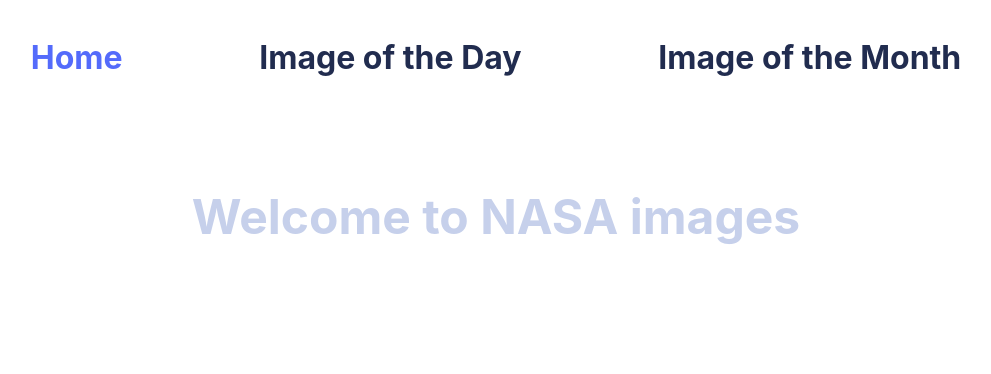
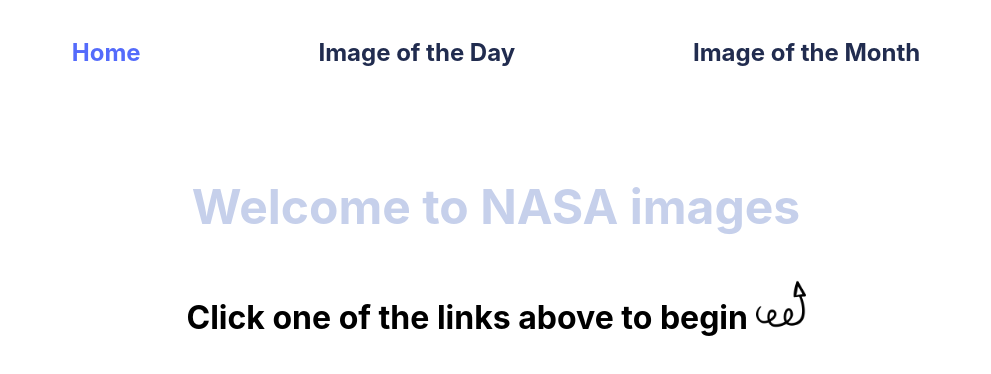
Before and after one commit to kaylalarson1990/NASA-Vue, a Vue app: page / in a window 1280 px wide. Shown: the top 374 px of the page, without its empty margins (144-1135 px from the left). Built offline with nearby package versions, Linux system fonts and the light colour scheme; no server answers.

Commit message:
Fix up styling on routing pages

```diff
--- a/src/App.vue
+++ b/src/App.vue
@@ -54,7 +54,7 @@
   justify-content: space-evenly;
   a {
     font-weight: bold;
-    font-size: 32px;
+    font-size: 24px;
     color: $dark-blue;
     &.router-link-exact-active {
       color: $middle-blue;
--- a/src/Home.vue
+++ b/src/Home.vue
@@ -1,6 +1,10 @@
 <template>
   <div id="home">
     <h2>Welcome to NASA images</h2>
+    <h4>
+      Click one of the links above to begin
+      <img class="arrow" src="@/assets/arrow.png" />
+    </h4>
   </div>
 </template>
 
@@ -15,4 +19,13 @@
   font-size: 48px;
   text-align: center;
 }
+h4 {
+  color: black;
+  font-size: 32px;
+  margin-bottom: 280px;
+}
+.arrow {
+  width: 50px;
+  height: 50px;
+}
 </style>
--- a/src/components/ImageOfTheMonth.vue
+++ b/src/components/ImageOfTheMonth.vue
@@ -1,9 +1,10 @@
 <template>
   <div>
+    <h3 class="header">Here you can find images based on a specific date.</h3>
     <div class="flex">
       <option disabled value>Please select a date:</option>
       <form class="choose-date">
-        <select @change="selectDate($event)">
+        <select @change="dateSelection($event)">
           <option v-for="(date, index) in dates" v-bind:value="date" :key="index">{{ date }}</option>
         </select>
       </form>
@@ -11,7 +12,11 @@
     <div class="day" v-if="this.monthlyImage.date">
       <h2>{{this.monthlyImage.title}}</h2>
       <h3>{{this.monthlyImage.date}}</h3>
-      <img class="nasa-pic" v-bind:src="`${this.monthlyImage.hdurl}`" alt="nasa-image-of-the-day" />
+      <img
+        class="nasa-image-of-the-month"
+        v-bind:src="`${this.monthlyImage.hdurl}`"
+        alt="nasa-image-of-the-day"
+      />
       <p>{{this.monthlyImage.explanation}}</p>
     </div>
     <div v-else></div>
@@ -27,8 +32,11 @@
   },
   data() {
     let date = new Date().toISOString().slice(0, 10);
+    console.log('date', date)
     let month = date.slice(0, 8);
+    console.log('month', month)
     let day = date.slice(8, 10);
+    console.log('day', day)
     let text = "";
     let index;
     for (index = 1; index < day; index++) {
@@ -41,7 +49,7 @@
     };
   },
   methods: {
-    async selectDate($event) {
+    async dateSelection($event) {
       let choosenDate = $event.target.value;
       let picture = await getImageOfTheMonth(choosenDate);
       this.monthlyImage = picture;
@@ -51,24 +59,34 @@
 </script>
 
 <style scoped>
-.nasa-pic {
+.nasa-image-of-the-month {
   height: 350px;
   width: 350px;
+}
+.header {
+  font-size: 32px;
+  margin-top: 80px;
 }
 
 .choose-date {
   background-color: white;
-  width: 80px;
+  border: 1px solid black;
+  border-radius: 8px;
+  width: 90px;
   height: 30px;
   display: flex;
-  justify-content: center;
+  padding-left: 15px;
+  text-align: center;
 }
 option {
   color: black;
+  margin: 6px;
+  font-size: 18px;
 }
 
 .flex {
   display: flex;
   justify-content: center;
+  margin-top: 80px;
 }
 </style>
```
Also changed, not shown: src/assets/arrow.png (added).
